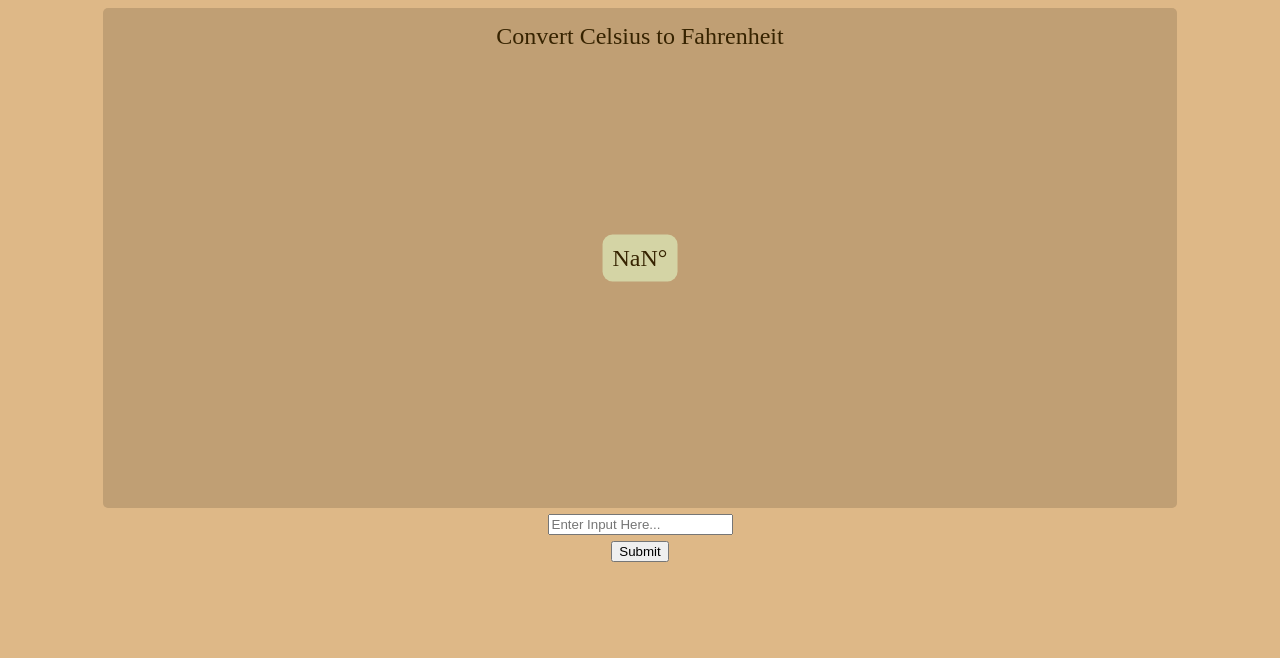
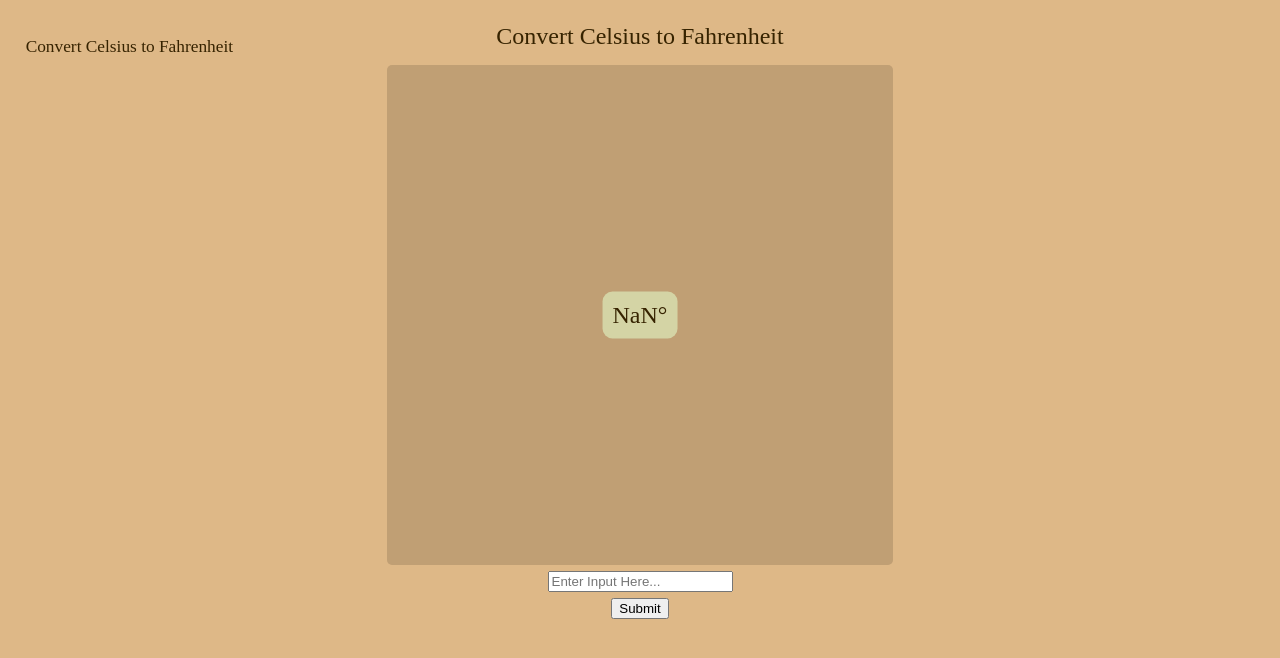
Before and after one commit to oroszs/Algorithms, a plain HTML site: page index.html in a window 1280 px wide. Both pictures are taken after typing "Sample" into the empty fields and a click on the button "Submit". Drawn offline with Linux system fonts and the light colour scheme.

Commit message:
Added functionality

```diff
--- a/index.html
+++ b/index.html
@@ -6,14 +6,19 @@
     </head>
     <body>
         <div id='wrapper'>
+            <div id='title'>Convert Celsius to Fahrenheit</div>
             <div id='outputDiv'>
-                <div id='title'>Convert Celsius to Fahrenheit</div>
                 <div id='output'></div>
             </div>
             <div id='input'>
                 <input type='text' id='inputBox' placeholder='Enter Input Here...'><br>
                 <button id='submitButton'>Submit</button>
             </div>
+            <div id='probDiv'>
+                <ul id='probList'>
+                    <li class='prob' data-func='tempConvert'>Convert Celsius to Fahrenheit</li>
+                </ul>
+            </div>
         </div>
         <script type='text/javascript' src='scripts.js'></script>
     </body>
--- a/scripts.js
+++ b/scripts.js
@@ -1,17 +1,27 @@
 const submitInput = (event) => {
     event.preventDefault();
     output.style.display = 'block';
-    output.innerHTML = solve(input.value);
+    output.innerHTML = Functions[currentFunc](input.value);
     input.value = '';
 }
 
-const solve = (arg) => {
+const tempConvert = (arg) => {
     let answer = `${((arg * (9/5)) + 32)}&deg`;
     return answer;
 };
 
+const anotherFunc = () => {
+    console.log('this is another function');
+}
+
 let button = document.getElementById('submitButton');
 let input = document.getElementById('inputBox');
 let output = document.getElementById('output');
+let currentProblem = document.getElementsByClassName('prob')[0];
+let currentFunc = currentProblem.dataset.func;
+
+let Functions = {
+    tempConvert
+}
 
 button.addEventListener('click', submitInput);
--- a/style.css
+++ b/style.css
@@ -10,7 +10,7 @@ body {
 #outputDiv{
     position: relative;
     margin: auto;
-    width: 85%;
+    width: 40%;
     height: 500px;
     border-radius: 5px;
     background: rgb(192, 159, 116);
@@ -29,3 +29,28 @@ body {
 #title{
     padding: 15px;
 }
+#probDiv{
+    position: absolute;
+    left: 1%;
+    top: 0px;
+    width: 25%;
+    height: 80%;
+}
+.prob{
+    padding: 5px;
+    font-size: 13pt;
+    width: fit-content;
+}
+.prob:hover{
+    border-radius: 50px;
+    background:rgb(172, 143, 105);
+    cursor: pointer;
+}
+#probList{
+    list-style-type: none;
+    padding: 0px;
+}
+#currentTitle{
+    position: relative;
+    margin: auto;
+}
```
